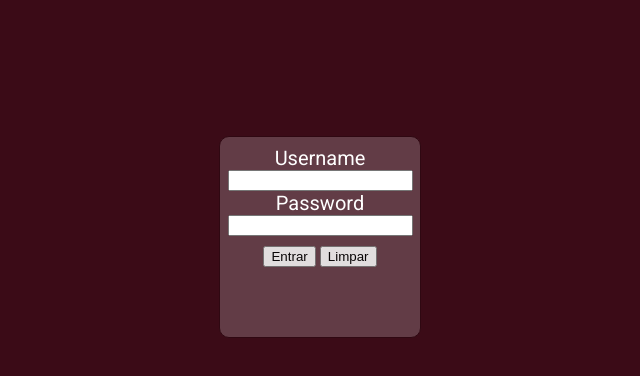
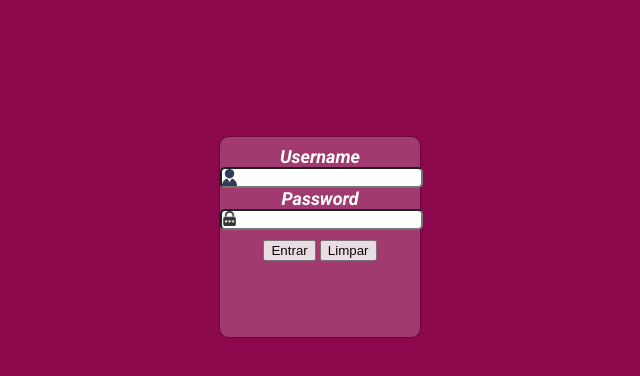
Before and after one commit to pablolucio67/mescla, a plain HTML site: page index.html in a window 1280 px wide. Shown: the whole page, without its empty margins (320-960 px from the left). Drawn offline with Linux system fonts and the light colour scheme.

Commit message:
Pagina de autenticacao 75 porcento atualizada

```diff
--- a/estilo/index.css
+++ b/estilo/index.css
@@ -1,5 +1,5 @@
 body{
-	background-color:#3B0B17;
+	background-color:#8A084B;
 	padding:10%;
 	}
 #box_fundo{
@@ -24,9 +24,10 @@ body{
 	padding:10px;
 		}
 #campos{
-	font-size:20px;
+	font-size:12px;
+	font-family:'roboto';
+	font-size:18px;
 	color:#fff;
-	font-family:roboto;
 
 }
 #botoes{
@@ -34,3 +35,19 @@ body{
 	padding:10px;
 	opacity:0.9;
 }
+.username{
+	background-image:url("http://localhost:8081/mescla/user.png");
+	background-repeat:no-repeat;
+	background-size:15px;
+	padding-left:20px;
+	border-radius:5px;
+	color:#a4a4a4;
+}
+.password{
+        background-image:url("http://localhost:8081/mescla/password.png");
+        background-repeat:no-repeat;
+        background-size:15px;
+        padding-left:20px;
+        border-radius:5px;
+
+}
--- a/index.html
+++ b/index.html
@@ -5,14 +5,14 @@
 		<link href="estilo/index.css" type="text/css" rel="stylesheet">
 
 
-	<link href="https://fonts.googleapis.com/css?family=Roboto:thin&display=swap" rel="stylesheet">
+	<link href="https://fonts.googleapis.com/css?family=Roboto:blackitalic&display=swap" rel="stylesheet">
 	<title>Autenticacao</title>
 	</head>
 <body>
 <div id="box_fundo"></div>
 	<div id="container_dados">
-		<label id="campos"> Username</label> <input type="text" name="username">
-		<label id="campos"> Password</label> <input type="text" name="password">
+		<label id="campos"> Username</label> <input type="text" name="username" class="username">
+		<label id="campos"> Password</label> <input type="password" name="password" class="password">
 
 	<div id="botoes">
 		<input type="submit" value="Entrar">
```
Also changed, not shown: password.png (added), user.png (added).
